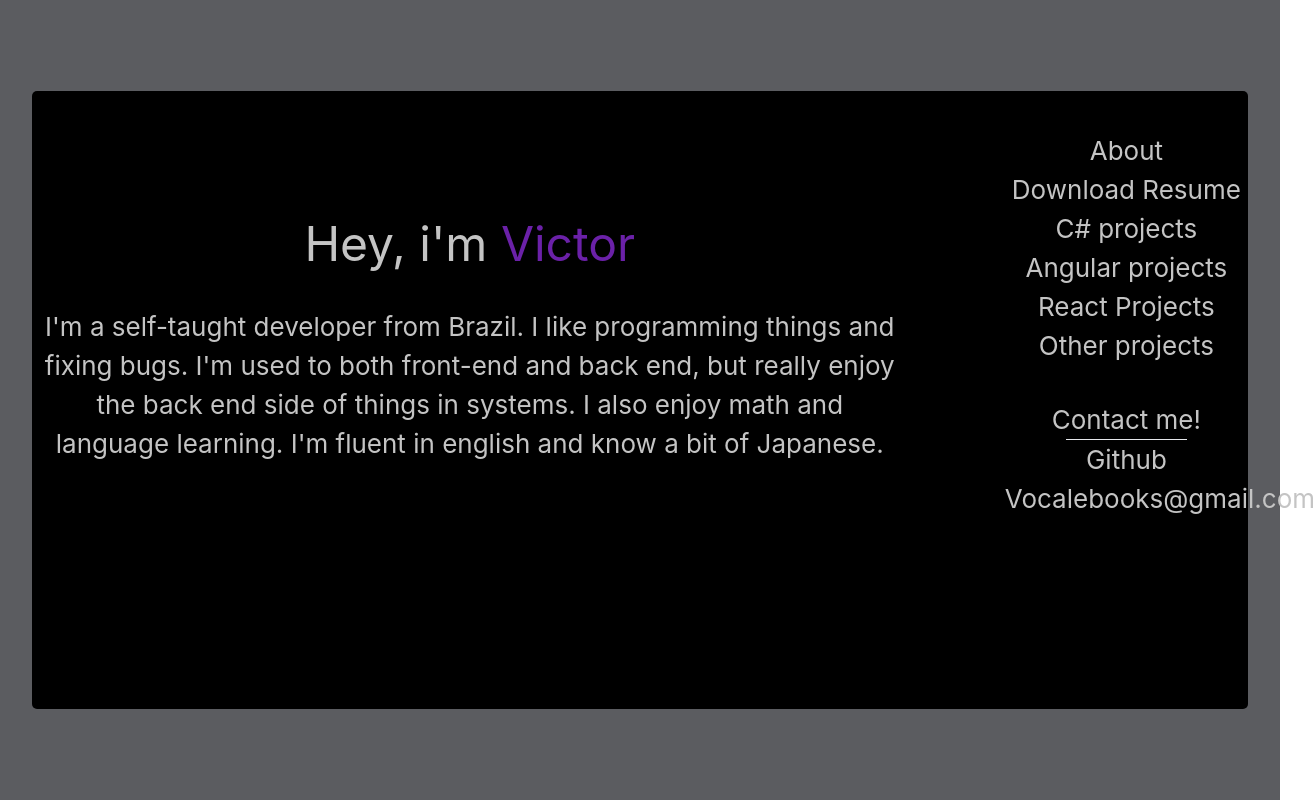
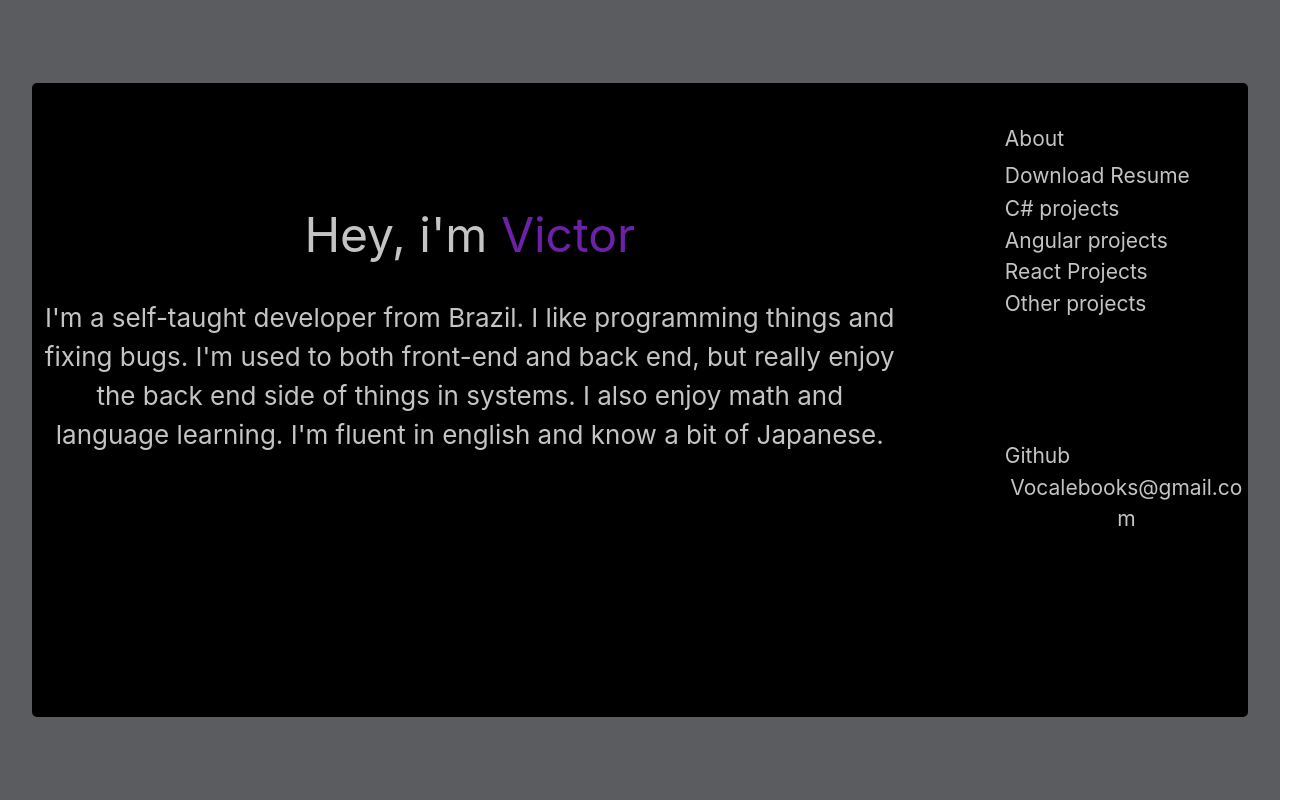
Before and after one commit to VocalNight/VocalNight.github.io, a React (Create React App) app: page / in a window 1280 px wide. Shown: the whole page, 1315 px wide, since content can reach past the window. Built offline with nearby package versions, Linux system fonts and the light colour scheme.

Commit message:
fixed sizing and css

```diff
--- a/src/App.css
+++ b/src/App.css
@@ -31,15 +31,27 @@
 
 .headerProjects {
   display: flex;
+  flex: 1;
   flex-direction: column;
+  justify-content: flex-start;
+  align-items: flex-start;
+  font-size: calc(5px + 2vmin);
+}
+
+.textConfig {
+  word-wrap: break-word;
+  white-space: pre-wrap;
+  word-break: break-word;
+  font-size: calc(5px + 2vmin);
 }
 
 .ContactInfo {
   grid-column-start: 2;
   grid-row-start: 2;
-  font-size: calc(10px + 2vmin);
   display: flex;
   flex-direction: column;
+  justify-content: flex-start;
+  align-items: flex-start;
 }
 
 .cards {
--- a/src/App.js
+++ b/src/App.js
@@ -30,19 +30,17 @@ function App() {
           {projectList.length > 0 &&
           <ProjectView projects={projectList}></ProjectView>}
           <div className='headerProjects'>
-            <button className='pt-10 hover:underline' onClick={() => ShowProjects([])}>About</button>
+            <button className='pt-10 hover:underline textConfig' onClick={() => ShowProjects([])}>About</button>
             <a href={cv} download="cv.pdf">
-            <button className='hover:underline'>Download Resume</button></a>
-            <button className='hover:underline' onClick={() => ShowProjects(consoleProjects)}>C# projects</button>
-            <button className='hover:underline' onClick={() => ShowProjects(angularProjects)}>Angular projects</button>
-            <button className='hover:underline' onClick={() => ShowProjects(reactProjects)}>React Projects</button>
-            <button className='hover:underline' onClick={() => ShowProjects(laravelProjects)}>Other projects</button>
+            <button className='textConfig hover:underline'>Download Resume</button></a>
+            <button className='textConfig hover:underline' onClick={() => ShowProjects(consoleProjects)}>C# projects</button>
+            <button className='textConfig hover:underline' onClick={() => ShowProjects(angularProjects)}>Angular projects</button>
+            <button className='textConfig hover:underline' onClick={() => ShowProjects(reactProjects)}>React Projects</button>
+            <button className='textConfig hover:underline' onClick={() => ShowProjects(laravelProjects)}>Other projects</button>
           </div>
-          <div className='ContactInfo'>
-            <div>Contact me!</div>
-            <hr style={{width:"50%", marginLeft:"auto", marginRight:"auto"}}></hr>
-            <a className='hover:underline' href='https://github.com/VocalNight' target="_blank">Github</a>
-            <div>Vocalebooks@gmail.com</div>
+          <div className='ContactInfo pt-10'>
+            <a className='hover:underline textConfig' href='https://github.com/VocalNight' target="_blank">Github</a>
+            <div className='textConfig'>Vocalebooks@gmail.com</div>
           </div>
         </div>
       </div>
```
